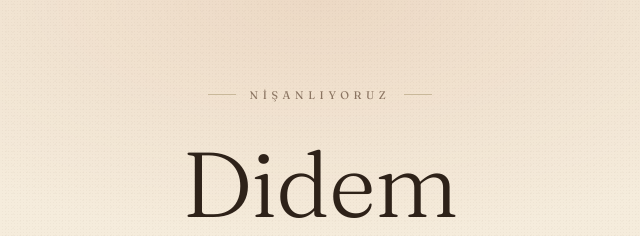
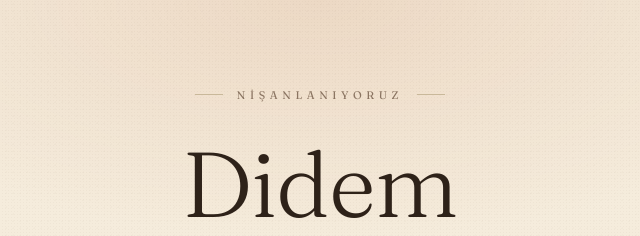
Before and after one commit to cagridoganparasiz/ni-an-lcv, a plain HTML site: page index.html in a window 1280 px wide. Shown: the top 236 px of the page, 320-960 px from the left. Drawn offline with nearby package versions, Linux system fonts and the light colour scheme.

Commit message:
Update index.html

```diff
--- a/index.html
+++ b/index.html
@@ -622,7 +622,7 @@
 
     <!-- ——————————————— HERO ——————————————— -->
     <section class="hero">
-      <div class="hero__eyebrow">Nişanlıyoruz</div>
+      <div class="hero__eyebrow">Nişanlanıyoruz</div>
 
       <h1 class="hero__names">
         <span class="name name--1">Didem</span>
```
